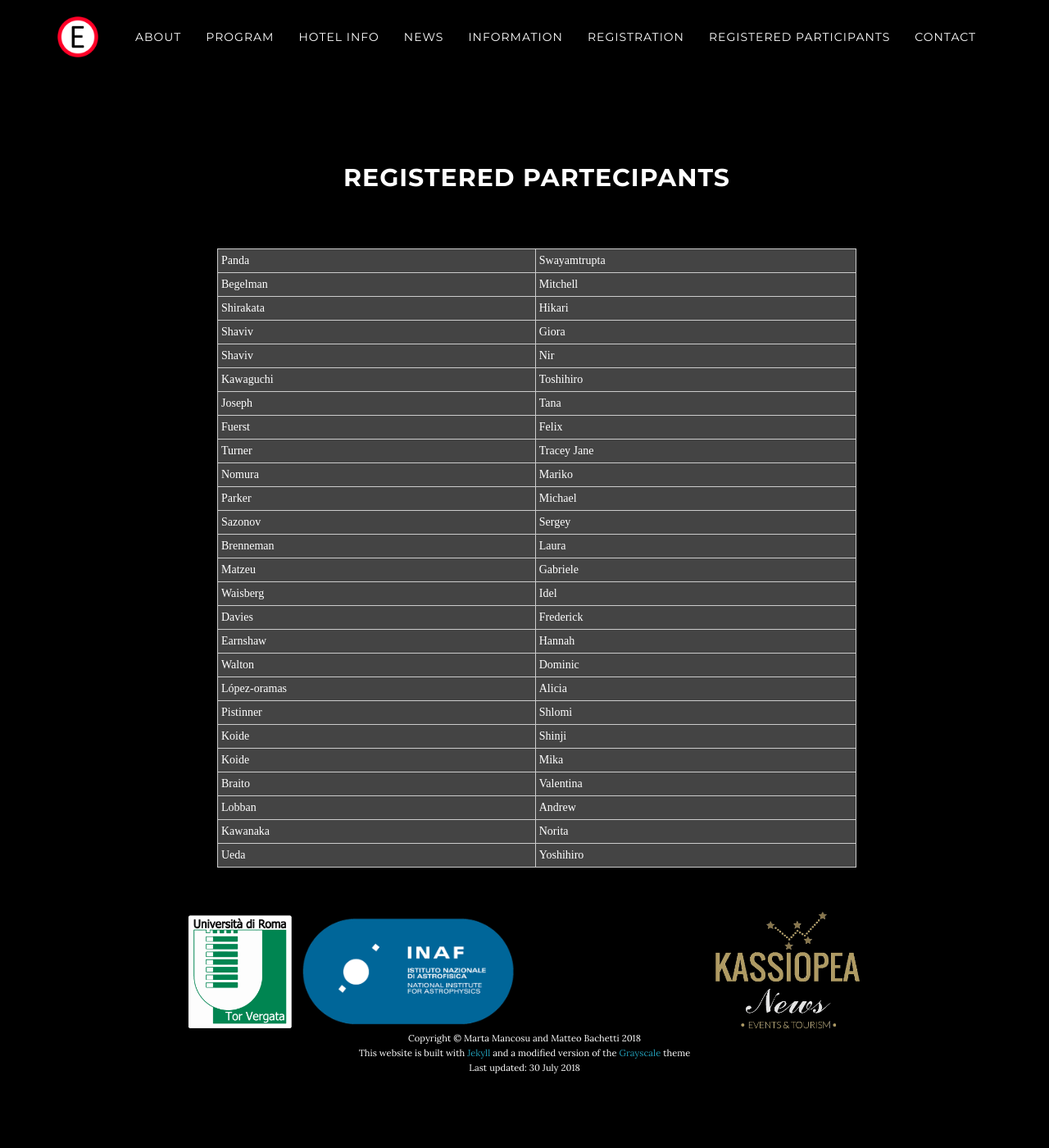
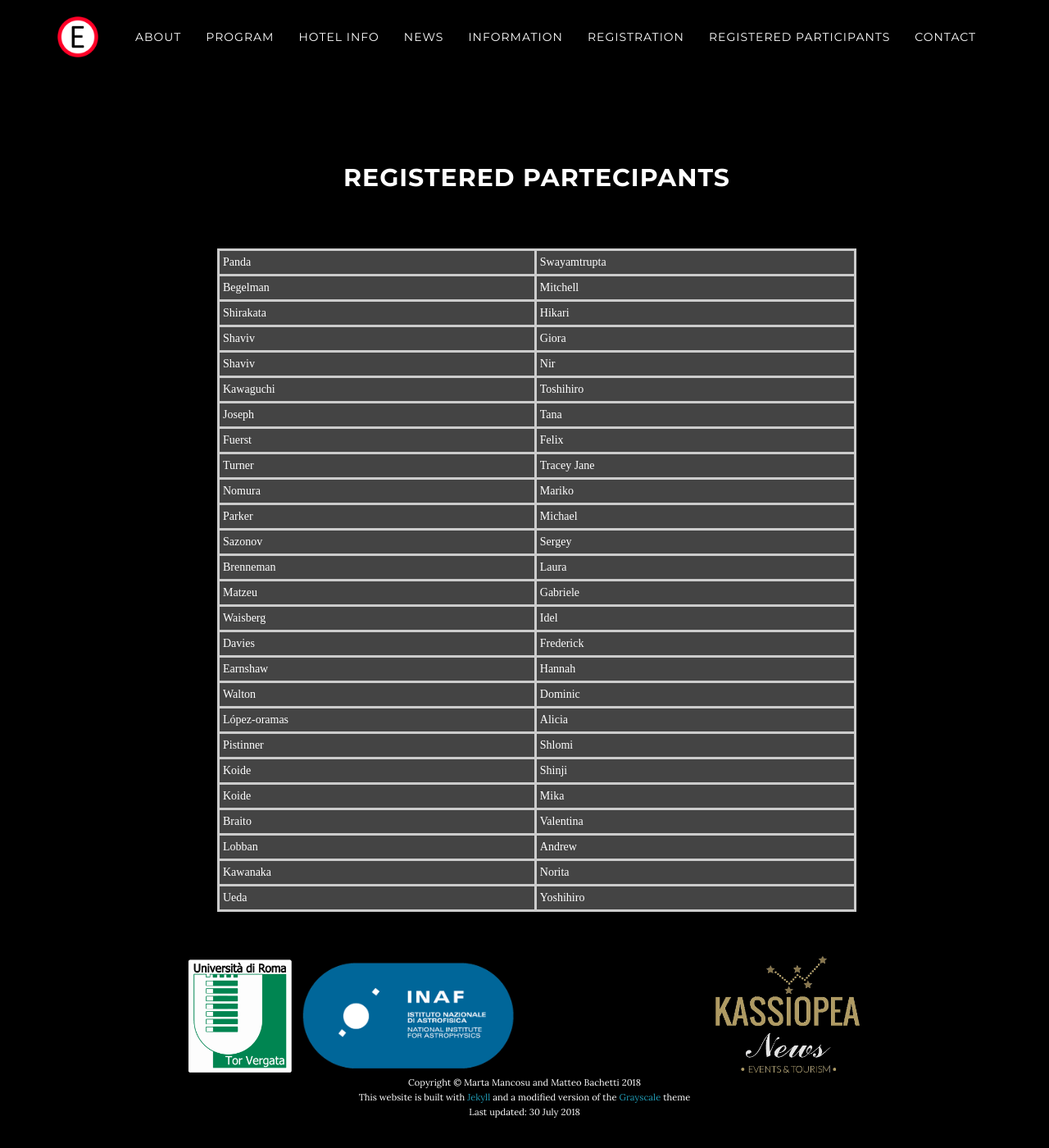
Before and after one commit to breakingthelimits/supereddington2018, a Jekyll site: the page built from registered/index.html, in a window 1280 px wide and 1400 px high. Shown: the whole window at 82% size. Built offline with Jekyll 4.4.1, drawn with Linux system fonts in a browser that asks for light colours.

Commit message:
Update index.html

```diff
--- a/registered/index.html
+++ b/registered/index.html
@@ -15,8 +15,8 @@ title: Registered partecipants
 	}
 	.tableizer-table td {
 		padding: 4px;
-		margin: 3px;
-		border: 1px solid #CCC;
+		margin: 6px;
+		border: 3px solid #CCC;
 	}
 	.tableizer-table th {
 		background-color: #104E8B;
```
